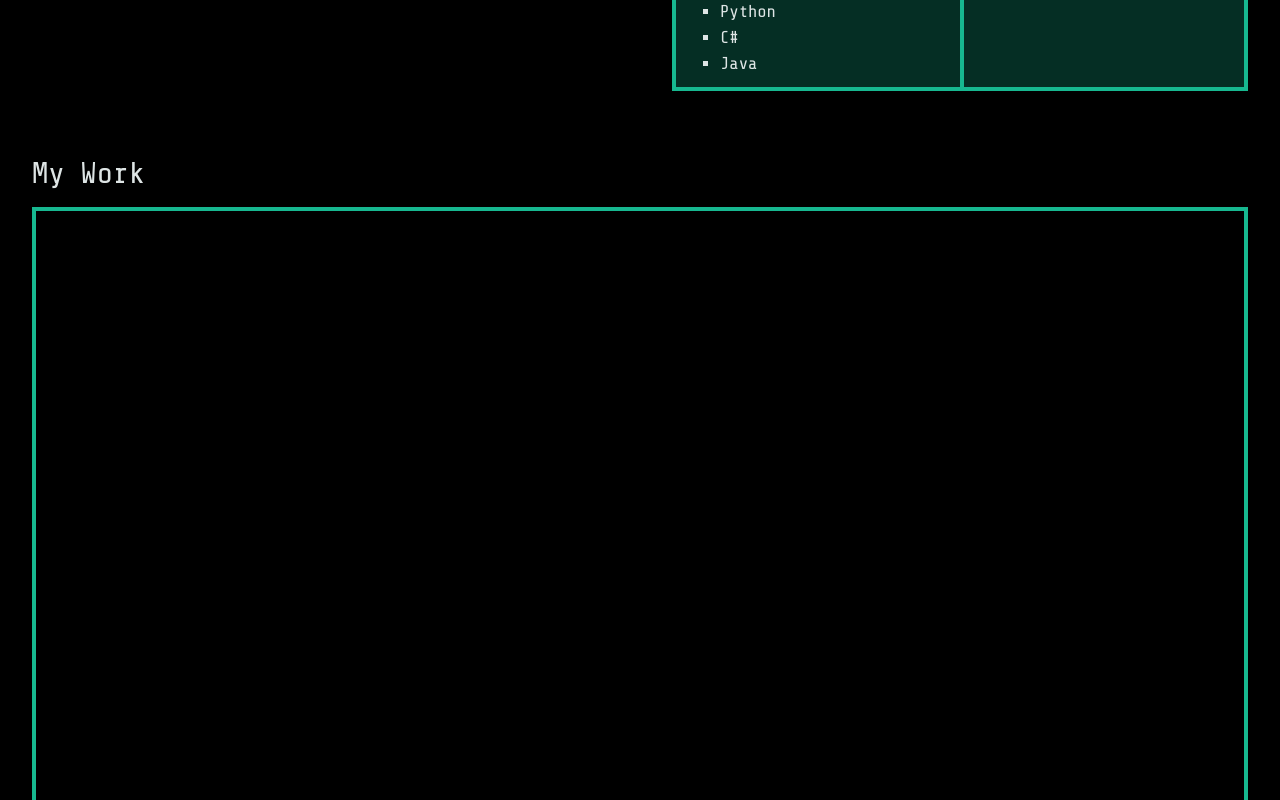
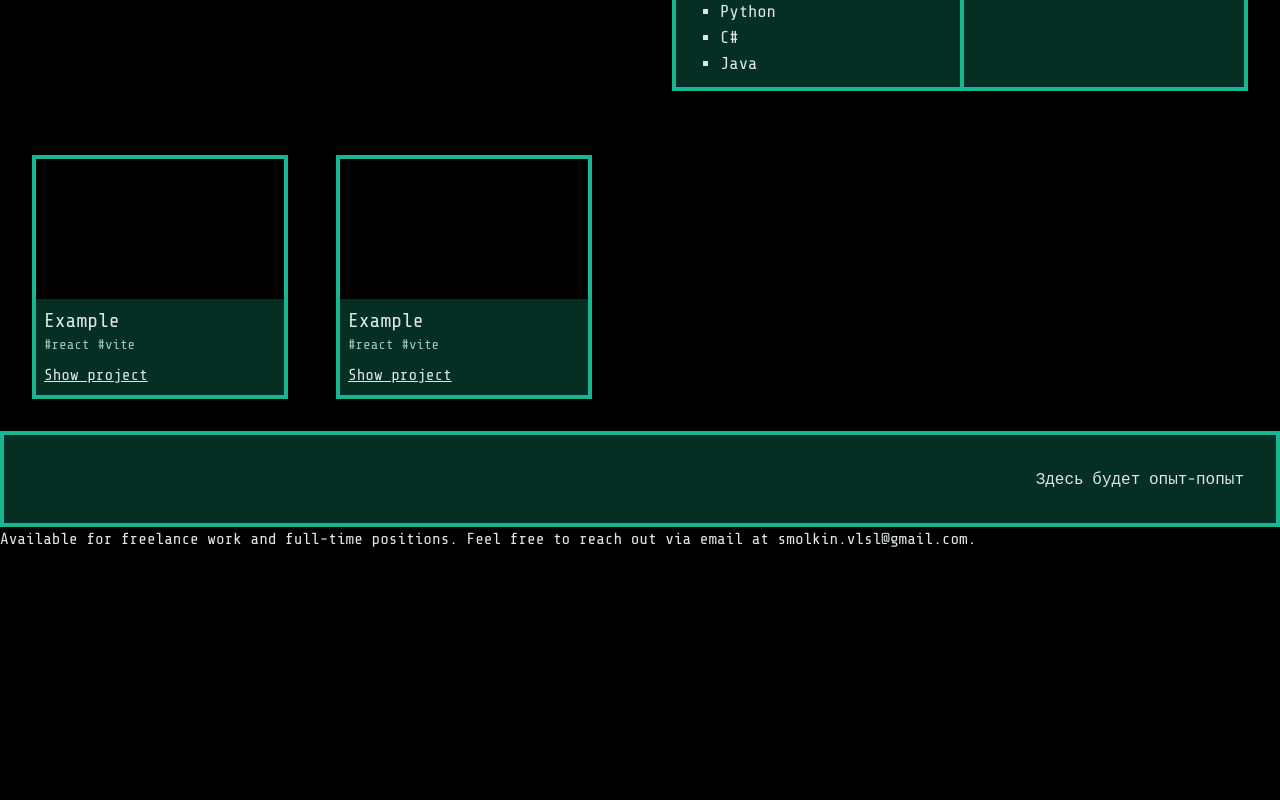
Before and after one commit to C0deCat/portfolio-page, a React (Vite) app: page / in a window 1280 px wide. Shown: the part 1520-2320 px from the top of the page. After the commit the page ends 2071 px from the top, so only its background shows below. Built offline with nearby package versions, Linux system fonts and the light colour scheme; a web font is replaced by a local one.

Commit message:
fixed project card

```diff
--- a/src/sections/MyWork.tsx
+++ b/src/sections/MyWork.tsx
@@ -13,22 +13,29 @@ export const ProjectCard: React.FC<ProjectCardProps> = ({
   tags,
   image,
 }) => {
-  const cardClasses = classNames(defaultContainer(), "overflow-hidden flex flex-col");
+  const cardClasses = classNames(
+    defaultContainer(),
+    "overflow-hidden flex flex-col basis-3xs"
+  );
 
   return (
     <div className={cardClasses}>
-      <div className="w-full aspect-video overflow-hidden bg-black">
+      <div className="w-full aspect-video overflow-hidden bg-black cursor-pointer">
         <img src={image} alt={title} className="object-cover w-full h-full" />
       </div>
-      <div className="p-4">
-        <h3 className="text-xl text-primary mb-2">{title}</h3>
-        <ul className="flex flex-wrap gap-2 text-secondary text-sm">
+      <div className="p-2">
+        <h3 className="text-xl text-primary">{title}</h3>
+        <ul className="flex flex-wrap gap-2 text-secondary text-sm mb-2">
           {tags.map((tag) => (
-            <li key={tag} className="px-2 py-1 border border-(--color-secondary) rounded">
-              {tag}
+            <li key={tag} className="">
+              #{tag}
             </li>
           ))}
         </ul>
+
+        <button className="text-base underline cursor-pointer">
+          Show project
+        </button>
       </div>
     </div>
   );
@@ -36,8 +43,11 @@ export const ProjectCard: React.FC<ProjectCardProps> = ({
 
 const MyWork: React.FC = () => {
   return (
-    <section id="work" className="p-8 space-y-4">
-      <h1 className="text-3xl mb-4">My Work</h1>
+    <section
+      id="work"
+      className="p-8 flex flex-wrap gap-12 max-md:justify-center"
+    >
+      <ProjectCard title="Example" tags={["react", "vite"]} image={FoldImage} />
       <ProjectCard title="Example" tags={["react", "vite"]} image={FoldImage} />
     </section>
   );
```
